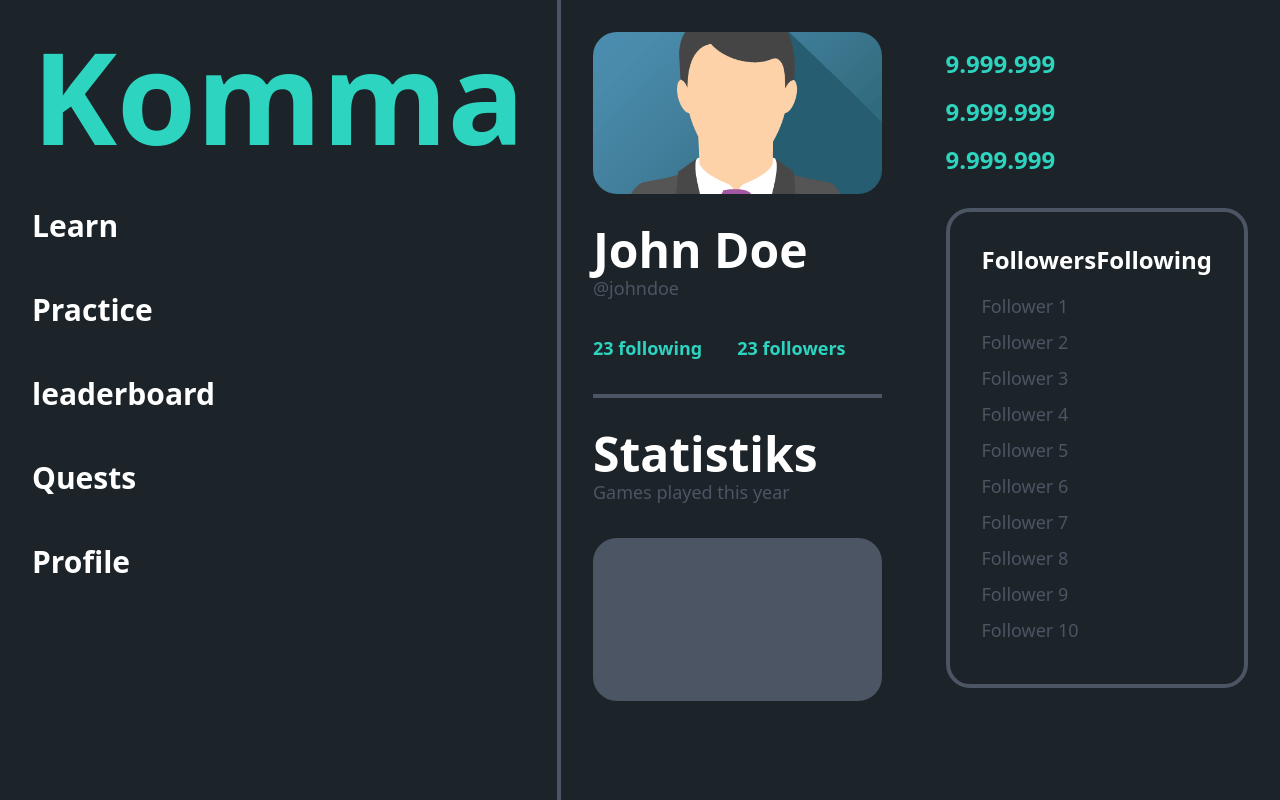
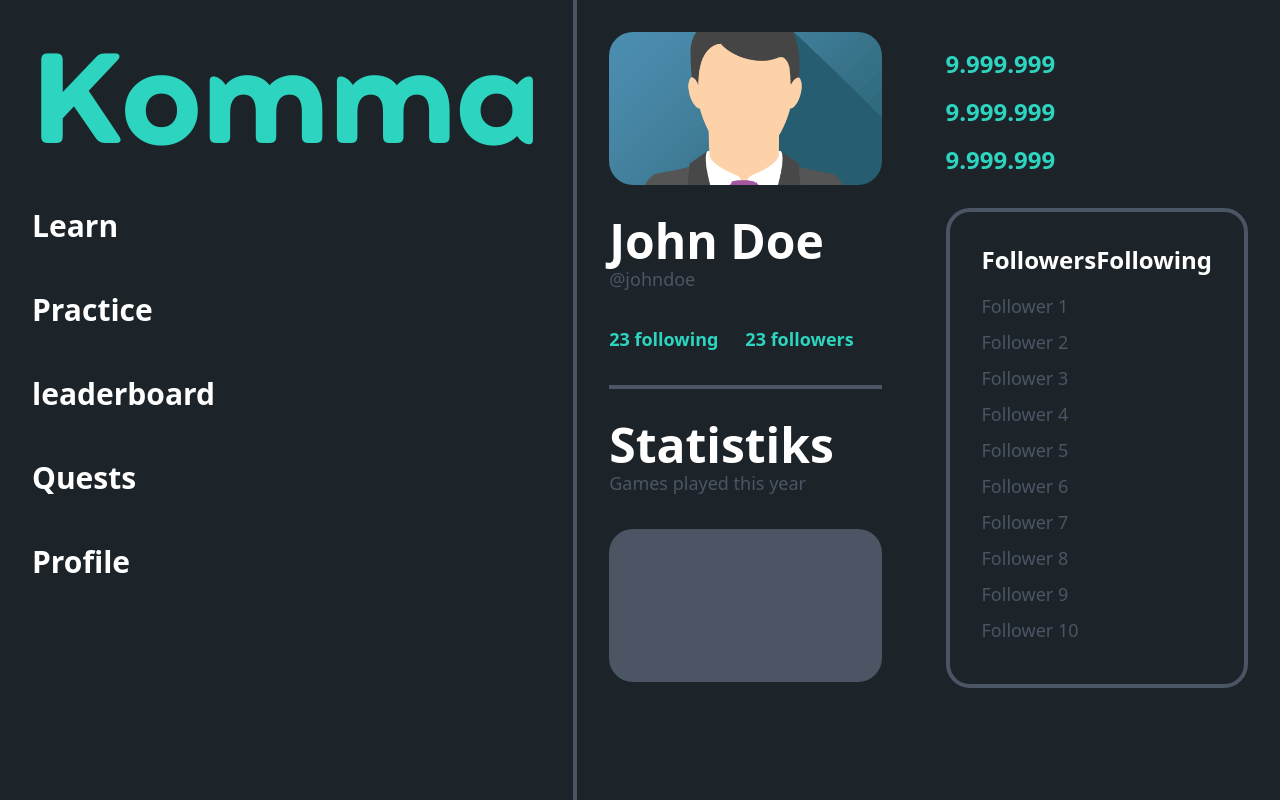
Before and after one commit to Asguho/DDUmini, a SvelteKit app: page / in a window 1280 px wide. Built offline with nearby package versions, Linux system fonts and the light colour scheme; a web font is replaced by a local one.

Commit message:
working fonts @Asguho

```diff
--- a/src/app.css
+++ b/src/app.css
@@ -2,9 +2,8 @@
 @import 'tailwindcss/components';
 @import 'tailwindcss/utilities';
 
-
 @font-face {
-    font-family: "Feather Bold";
-    src: url("/Feather_Bold.ttf") format("truetype");
-    font-style: normal;
+	font-family: 'Feather Bold';
+	src: url('/fonts/Feather_Bold.ttf') format('truetype');
+	font-style: normal;
 }
--- a/src/routes/+page.svelte
+++ b/src/routes/+page.svelte
@@ -9,7 +9,7 @@
 	class="flex min-h-screen flex-col justify-between bg-[#1c2429] text-white *:w-full *:p-8 md:flex-row"
 >
 	<section class="border-r-4 border-gray-600">
-		<h1 class="text-9xl font-bold text-teal-400">Komma</h1>
+		<h1 class="font-feather text-9xl font-bold text-teal-400">Komma</h1>
 		<ul class="mt-4 *:my-12 *:text-3xl *:font-bold">
 			<li>Learn</li>
 			<li>Practice</li>
--- a/tailwind.config.ts
+++ b/tailwind.config.ts
@@ -3,7 +3,6 @@ import forms from '@tailwindcss/forms';
 import typography from '@tailwindcss/typography';
 import defaultTheme from 'tailwindcss/defaultTheme';
 import type { Config } from 'tailwindcss';
-
 
 export default {
 	content: ['./src/**/*.{html,js,svelte,ts}'],
@@ -11,8 +10,8 @@ export default {
 	theme: {
 		extend: {
 			fontFamily: {
-				sans: ["Feather Bold", ...defaultTheme.fontFamily.sans],
-			},
+				feather: ['Feather Bold', ...defaultTheme.fontFamily.sans]
+			}
 		}
 	},
 
```
